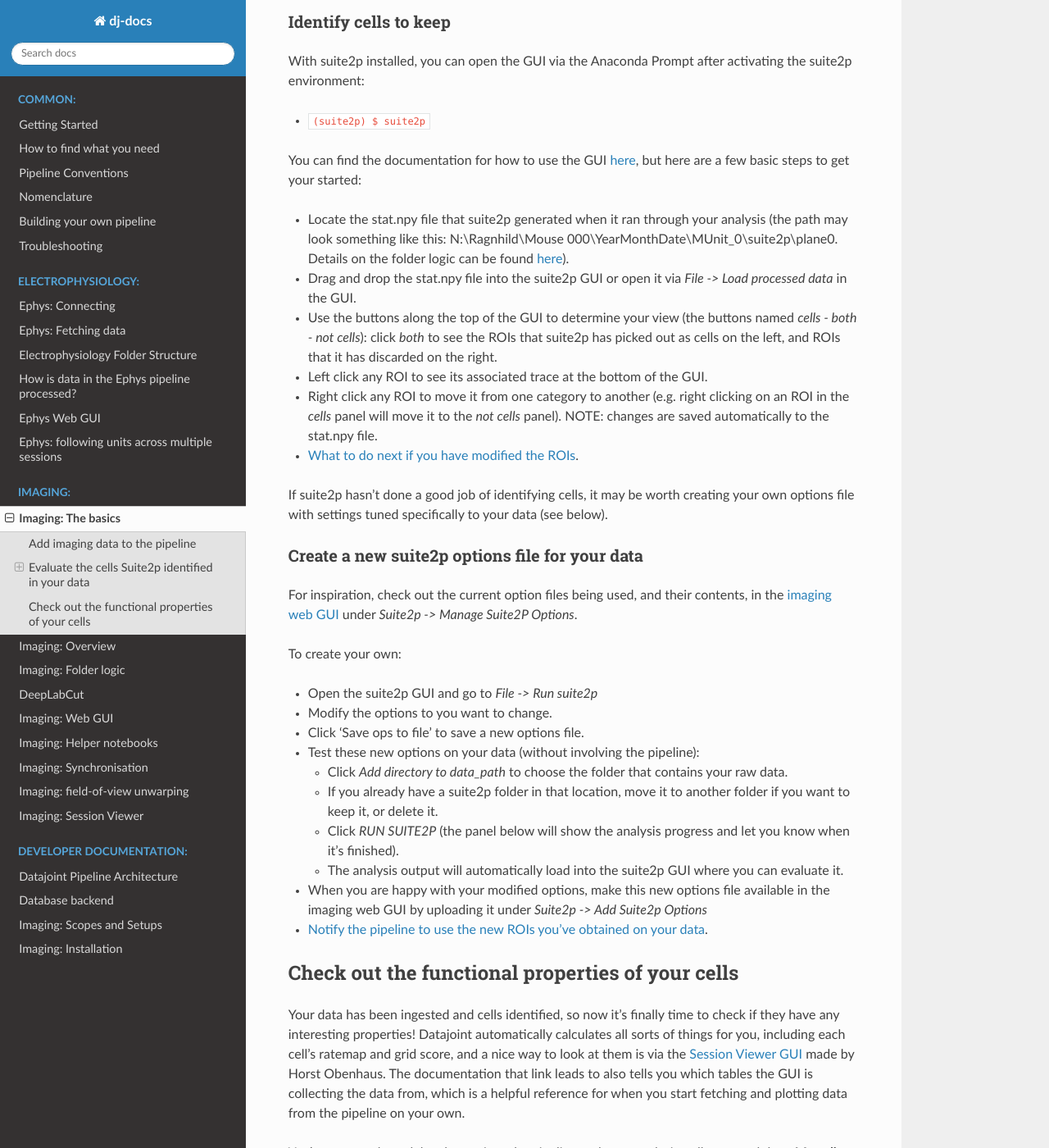
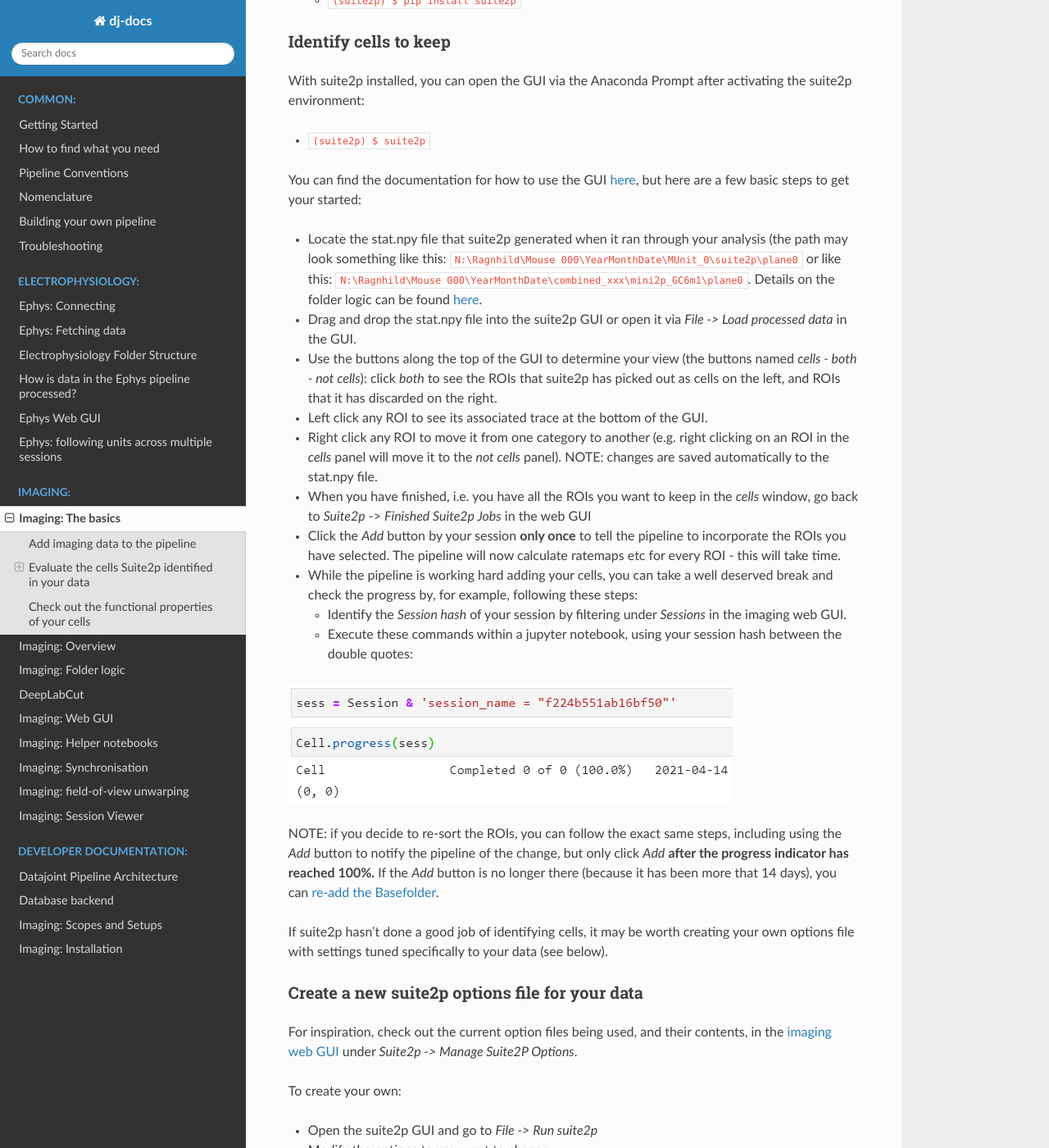
Before and after one commit to kavli-ntnu/dj-docs, a Sphinx documentation site: the page built from docs/imaging/Basics.md, in a window 1280 px wide and 1400 px high, scrolled down 1987 px. Shown: the whole window at 82% size. Built offline with Sphinx 7.4.7 and the Read the Docs theme 2.0.0, drawn with Linux system fonts in a browser that asks for light colours; some of the changed text lies outside the part shown.

Commit message:
Added clarifications regarding ROI curation

```diff
--- a/docs/imaging/Basics.md
+++ b/docs/imaging/Basics.md
@@ -6,6 +6,7 @@
 ### Add imaging data to the pipeline
 The easiest way to do this is via the [Web GUI](http://2p.neuroballs.net:5000/) for which you can find detailed instructions [here](https://moser-pipelines.readthedocs.io/en/latest/imaging/How-to-add-sessions.html).
 If you are just getting started with the pipeline, these steps might be a good place to start:
+
 * Go to the [imaging web GUI](http://2p.neuroballs.net:5000/) and log in (ask Simon Ball or Horst Obenhaus for log in credentials if this is the first time you're logging in)
 * Go to _BaseFolder_ -> _Add BaseFolder_
 * Fill in the form as follows:
@@ -24,11 +25,11 @@
 * Click *Submit*
 * Go to *BaseFolder* -> *BaseFolders* to see the status of your data entry. If any errors have popped up, contact Simon Ball or Horst Obenhaus for help.
 * Once Suite2p has finished running, you will be able to see your data listed under *Suite2p* -> *Finished Suite2p Jobs* (depending on the data, this can take anything from minutes to hours).
-* After Suite2p has done its thing, it's time to take a look at the cells it identified (see below).
+* After Suite2p has done its thing, it's time to take a look at the cells it identified and decide which ones should be added to the pipeline (see below).
 
 
 ### Evaluate the cells Suite2p identified in your data
-Suite2p is an imaging processing pipeline for registering images and detecting cells and spikes. It is written by Carsen Stringer and Marius Pachitariu. To sort through the cells it has identified in your data, discarding artefacts etc, you first need to install Suite2p locally so you can use the Suite2p GUI.
+Suite2p is an imaging processing pipeline for registering images and detecting cells and spikes. It is written by Carsen Stringer and Marius Pachitariu. To sort through the cells it has identified in your data, discarding artefacts etc that shouldn't be added to the pipeline, you first need to install Suite2p locally so you can use the Suite2p GUI.
 
 #### Install Suite2p
 If you are familiar with git, you can follow the installation instructions in the [suite2p documentation](https://suite2p.readthedocs.io/en/latest/installation.html). If not, then these steps might be more intuitive:
@@ -51,12 +52,23 @@
 * `(suite2p) $ suite2p`
 
 You can find the documentation for how to use the GUI [here](https://suite2p.readthedocs.io/en/latest/gui.html), but here are a few basic steps to get your started:
-* Locate the stat.npy file that suite2p generated when it ran through your analysis (the path may look something like this: N:\Ragnhild\Mouse 000\YearMonthDate\MUnit_0\suite2p\plane0. Details on the folder logic can be found [here](https://moser-pipelines.readthedocs.io/en/latest/imaging/Folder-logic.html#suite2p)).
+* Locate the stat.npy file that suite2p generated when it ran through your analysis (the path may look something like this:
+`N:\Ragnhild\Mouse 000\YearMonthDate\MUnit_0\suite2p\plane0` or like this: `N:\Ragnhild\Mouse 000\YearMonthDate\combined_xxx\mini2p_GC6m1\plane0`. Details on the folder logic can be found [here](https://moser-pipelines.readthedocs.io/en/latest/imaging/Folder-logic.html#suite2p).
 * Drag and drop the stat.npy file into the suite2p GUI or open it via *File -> Load processed data* in the GUI.
 * Use the buttons along the top of the GUI to determine your view (the buttons named *cells - both - not cells*): click *both* to see the ROIs that suite2p has picked out as cells on the left, and ROIs that it has discarded on the right.
 * Left click any ROI to see its associated trace at the bottom of the GUI.
 * Right click any ROI to move it from one category to another (e.g. right clicking on an ROI in the *cells* panel will move it to the *not cells* panel). NOTE: changes are saved automatically to the stat.npy file.
-* [What to do next if you have modified the ROIs](https://moser-pipelines.readthedocs.io/en/latest/imaging/How-to-add-sessions.html#what-happens-if-i-don-t-like-this-or-that-cell-from-the-suite2p-output).
+* When you have finished, i.e. you have all the ROIs you want to keep in the *cells* window, go back to *Suite2p* -> *Finished Suite2p Jobs* in the web GUI
+* Click the *Add* button by your session **only once** to tell the pipeline to incorporate the ROIs you have selected. The pipeline will now calculate ratemaps etc for every ROI - this will take time.
+* While the pipeline is working hard  adding your cells, you can take a well deserved break and check the progress by, for example, following these steps:
+
+    * Identify the *Session hash* of your session by filtering under *Sessions* in the imaging web GUI.
+    * Execute these commands within a jupyter notebook, using your session hash between the double quotes:
+
+![](../_static/imaging/check_cell_progress.png)
+
+
+NOTE: if you decide to re-sort the ROIs, you can follow the exact same steps, including using the *Add* button to notify the pipeline of the change, but only click *Add* **after the progress indicator has reached 100%.** If the *Add* button is no longer there (because it has been more that 14 days), you can [re-add the Basefolder](https://moser-pipelines.readthedocs.io/en/latest/imaging/How-to-add-sessions.html#what-happens-if-i-don-t-like-this-or-that-cell-from-the-suite2p-output).
 
 If suite2p hasn't done a good job of identifying cells, it may be worth creating your own options file with settings tuned specifically to your data (see below).
 
```
Also changed, not shown: docs/_static/imaging/check_cell_progress.png (added).
